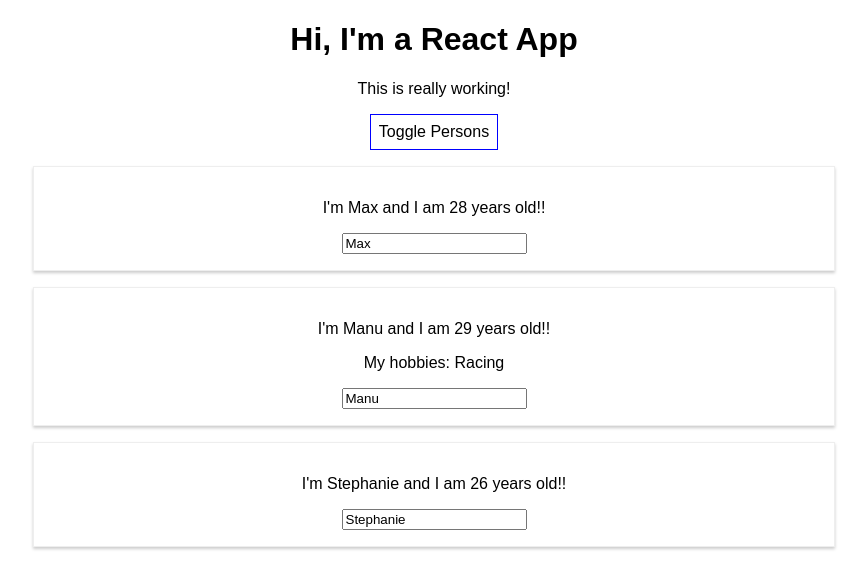
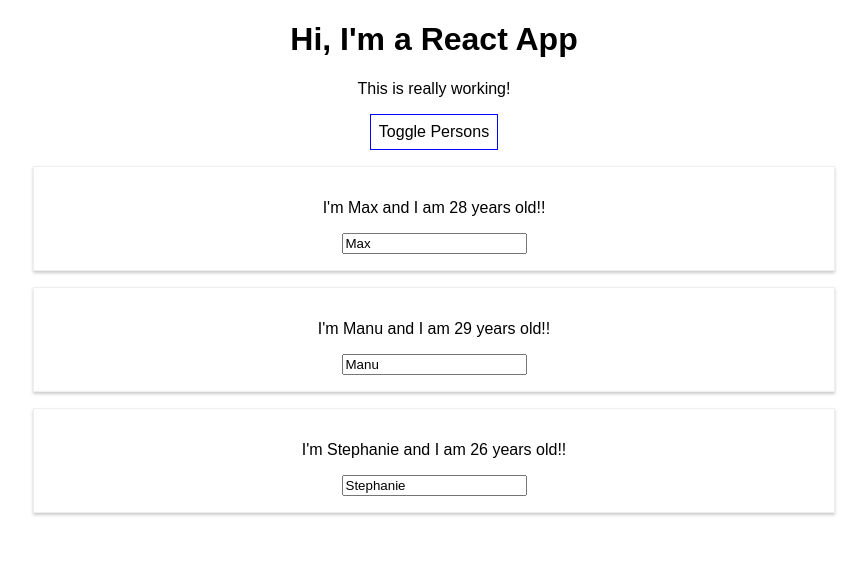
Before and after one commit to alexander215/react-complete-guide, a React (Create React App) app: page / in a window 1280 px wide. Both pictures are taken after a click on the button "Toggle Persons". Shown: the top 588 px of the page, without its empty margins (206-1073 px from the left). Built offline with nearby package versions, Linux system fonts and the light colour scheme.

Commit message:
Map through list instead of manually imput each object

```diff
--- a/src/App.js
+++ b/src/App.js
@@ -60,7 +60,13 @@
     if (this.state.showPersons){
       persons = (
         <div>
-          <Person
+          {this.state.persons.map(person => {
+            return <Person
+              name={person.name}
+              age={person.age} />
+          })}
+          {/* The list before mapping: */}
+          {/* <Person
             name={this.state.persons[0].name}
             age={this.state.persons[0].age} />
           <Person
@@ -68,7 +74,7 @@
             age={this.state.persons[1].age}
             click={this.switchNameHandler.bind(this, 'Max!')}
             changed={this.nameChangedHandler}>My hobbies: Racing</Person>
-          <Person name={this.state.persons[2].name} age={this.state.persons[2].age} />
+          <Person name={this.state.persons[2].name} age={this.state.persons[2].age} /> */}
         </div>
       );
     }
```
